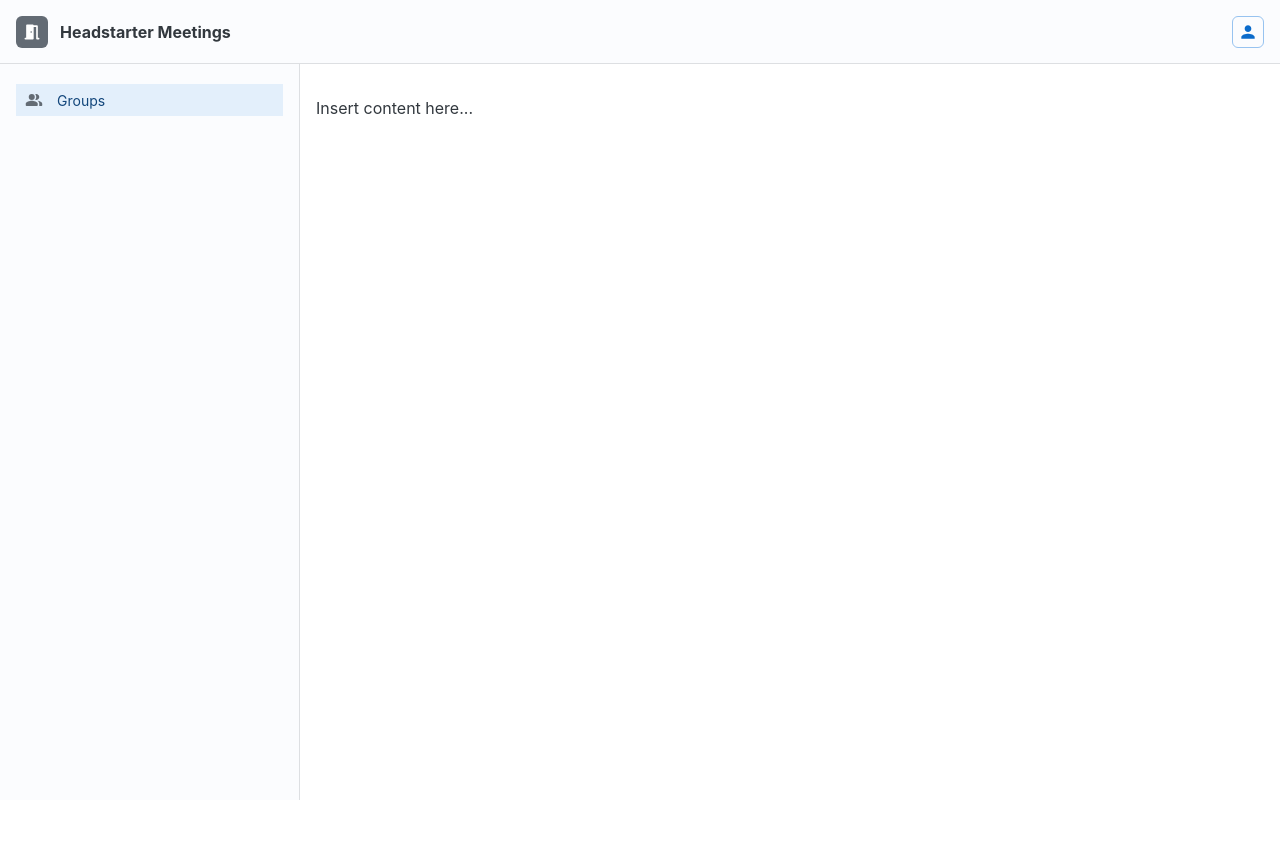
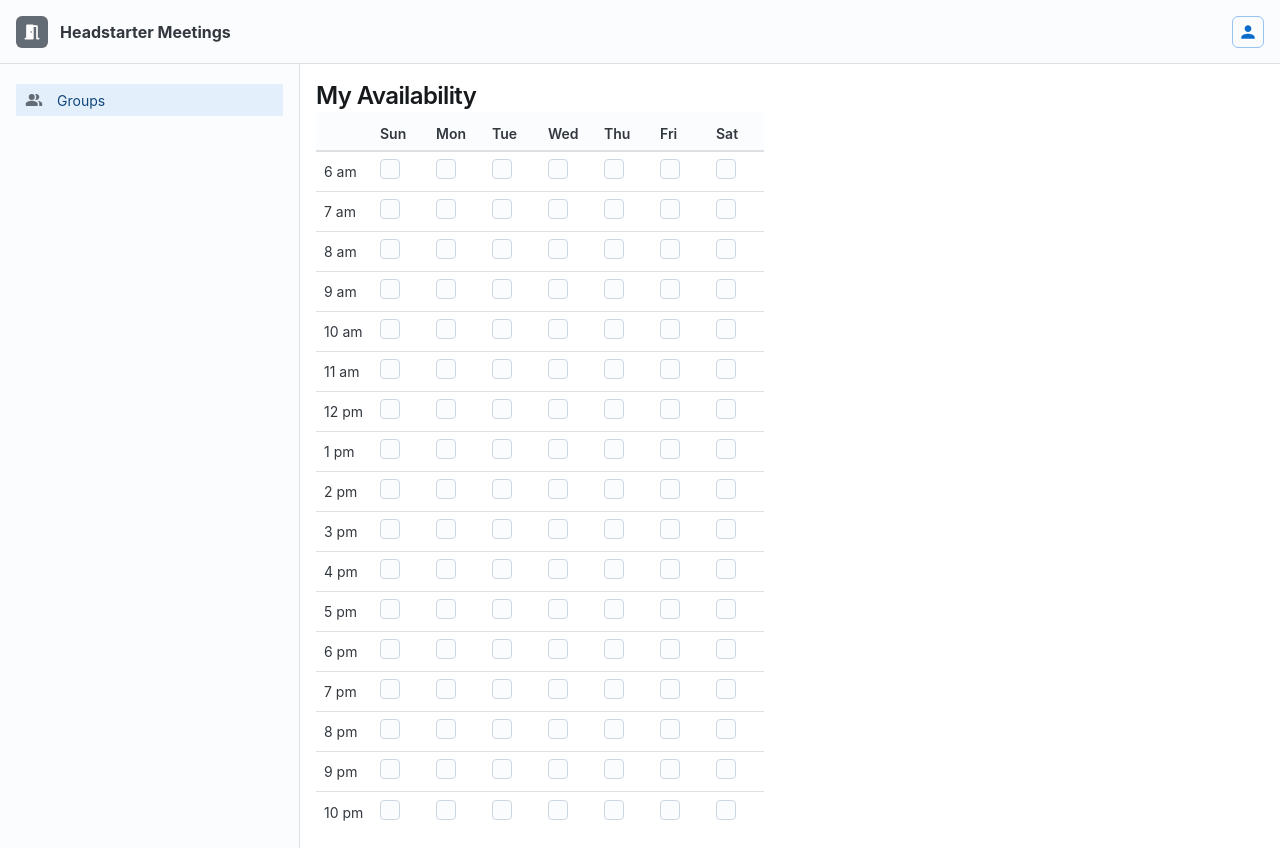
Before and after one commit to john-royal/headstarter-meetings, a React (Vite) app: page / in a window 1280 px wide. Before the commit the page ends 800 px from the top, so only its background shows below. Built offline with nearby package versions, Linux system fonts and the light colour scheme; no server answers; the database is empty; sample sign-in values are in the browser's storage.

Commit message:
feat: add availability form

```diff
--- a/package.json
+++ b/package.json
@@ -18,6 +18,7 @@
     "@mui/icons-material": "^5.11.0",
     "@mui/joy": "5.0.0-alpha.66",
     "@mui/material": "^5.11.8",
+    "@mui/styles": "^5.11.7",
     "firebase": "^9.17.1",
     "react": "^18.1.0",
     "react-dom": "^18.1.0",
--- a/src/App.tsx
+++ b/src/App.tsx
@@ -10,6 +10,7 @@ import AuthLayout from './layouts/AuthLayout';
 import { AuthProvider } from './lib/auth';
 import CreateAccount from './routes/CreateAccount';
 import SignIn from './routes/SignIn';
+import AvailabilitySelector from './routes/AvailabilityForm';
 
 const router = createBrowserRouter([
   {
@@ -17,7 +18,7 @@ const router = createBrowserRouter([
     children: [
       {
         path: '/',
-        element: <p>Insert content here...</p>,
+        element: <AvailabilitySelector />,
       },
     ],
   },
--- /dev/null
+++ b/src/routes/AvailabilityForm.tsx
@@ -0,0 +1,75 @@
+import Box from '@mui/joy/Box';
+import Checkbox from '@mui/joy/Checkbox';
+import Table from '@mui/joy/Table';
+import Typography from '@mui/joy/Typography';
+import { ChangeEvent, useState } from 'react';
+
+const DAYS_OF_WEEK = ['Sunday', 'Monday', 'Tuesday', 'Wednesday', 'Thursday', 'Friday', 'Saturday'];
+const HOURS = [6, 7, 8, 9, 10, 11, 12, 13, 14, 15, 16, 17, 18, 19, 20, 21, 22].map((hour) => {
+  const suffix = hour >= 12 ? 'pm' : 'am';
+  const hour12 = hour % 12 || 12;
+  return `${hour12} ${suffix}`;
+});
+
+const initialAvailability = (() => {
+  const availability: Record<string, Record<string, boolean>> = {};
+  for (const day of DAYS_OF_WEEK) {
+    availability[day] = {};
+    for (const hour of HOURS) {
+      availability[day][hour] = false;
+    }
+  }
+  return availability;
+})();
+
+export default function AvailabilityForm() {
+  const [availability, setAvailability] = useState(initialAvailability);
+
+  const changeHandler = (day: string, hour: string) => {
+    return (e: ChangeEvent<HTMLInputElement>) => {
+      setAvailability((prevAvailability) => ({
+        ...prevAvailability,
+        [day]: {
+          ...prevAvailability[day],
+          [hour]: e.target.checked,
+        },
+      }));
+    };
+  };
+
+  return (
+    <Box>
+      <Typography level='h3' component='h1'>
+        My Availability
+      </Typography>
+
+      <Table>
+        <thead>
+          <tr>
+            <th /> {/* empty cell for the hours column */}
+            {DAYS_OF_WEEK.map((day) => (
+              <th key={day}>{day.slice(0, 3)}</th>
+            ))}
+          </tr>
+        </thead>
+        <tbody>
+          {HOURS.map((hour) => (
+            <tr key={hour}>
+              <td>{hour}</td>
+
+              {DAYS_OF_WEEK.map((day) => (
+                <td key={day}>
+                  <Checkbox
+                    aria-label={`${day} ${hour}`}
+                    checked={availability[day][hour]}
+                    onChange={changeHandler(day, hour)}
+                  />
+                </td>
+              ))}
+            </tr>
+          ))}
+        </tbody>
+      </Table>
+    </Box>
+  );
+}
```
Also changed, not shown: 1 other file (tests, documents, lock files or other folders).
